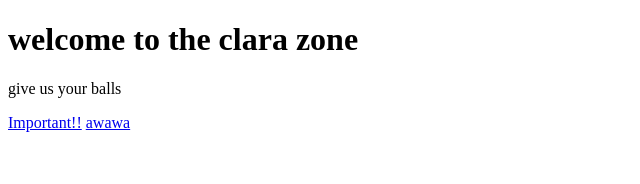
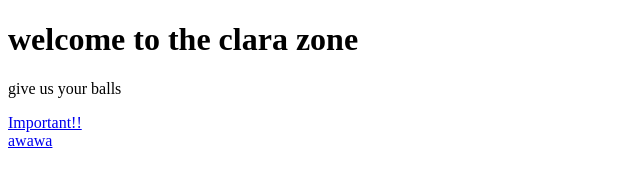
Before and after one commit to taythojulbra/taythojulbra.github.io, a plain HTML site: page index.html in a window 1280 px wide. Shown: the whole page, without its empty margins (0-640 px from the left). Drawn offline with Linux system fonts and the light colour scheme.

Commit message:
Update index.html

```diff
--- a/index.html
+++ b/index.html
@@ -11,7 +11,7 @@
         <h1>welcome to the clara zone</h1>
         <p>give us your balls</p>
     </body>
-    <a href="https://tenor.com/view/quagsire-quagy-quagsire-quagsire-cheer-gif-18674387">Important!!</a>
+    <a href="https://tenor.com/view/quagsire-quagy-quagsire-quagsire-cheer-gif-18674387">Important!!</a><br>
     <a href="test.html">awawa</a>
 
 </html>
```
